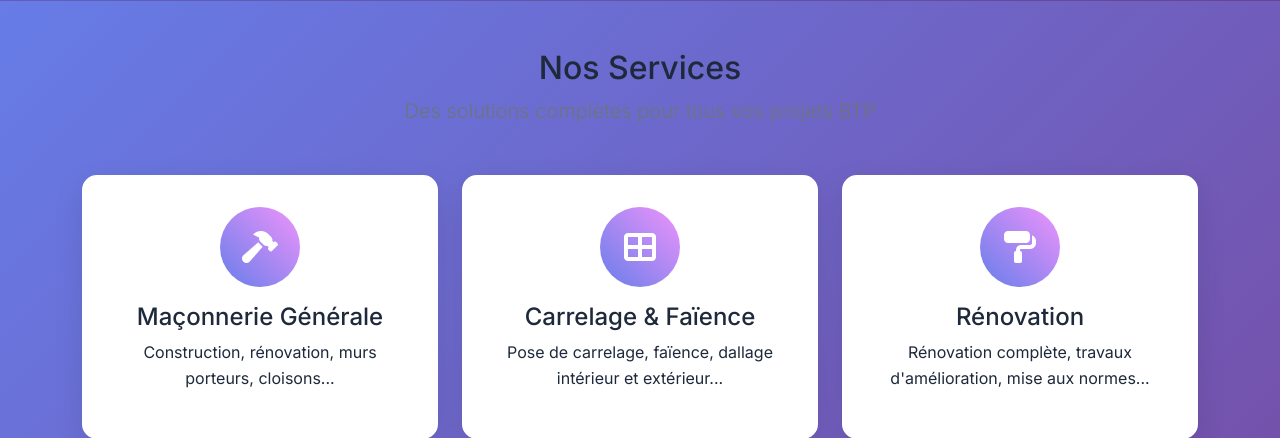
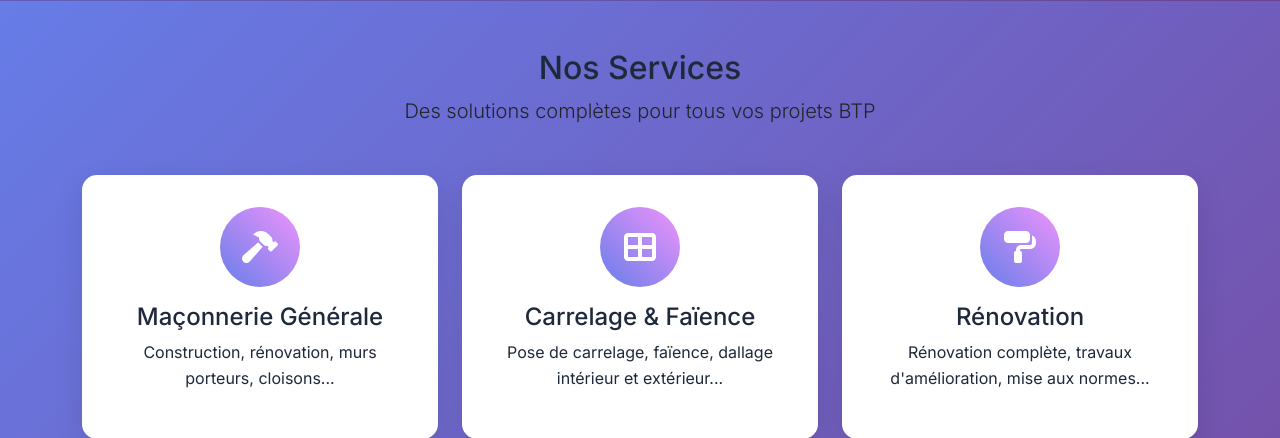
Before and after one commit to OtmaneZ/btp-automation-system, a Flask app: page / in a window 1280 px wide. Shown: the part 879-1317 px from the top of the page. Run offline with Flask 3, Linux system fonts and the light colour scheme.

Commit message:
fix: corrections UX finales
🔧 CORRECTIONS APPLIQUÉES :
1. ✅ Texte 'Des solutions complètes...' en noir (fw-semibold)
   - Plus visible et lisible sur fond clair
   - text-muted → text-dark fw-semibold

2. ✅ Suppression messages erreur galerie
   - Enlevé onerror qui affichait 'Photo à ajouter'
   - Galerie propre, photos s'affichent parfaitement
   - Plus de texte parasite sous les images

Site nickel maintenant ! 🎯

```diff
--- a/templates/website/home.html
+++ b/templates/website/home.html
@@ -123,7 +123,7 @@
         <div class="container">
             <div class="text-center mb-5">
                 <h2>Nos Services</h2>
-                <p class="lead text-muted">Des solutions complètes pour tous vos projets BTP</p>
+                <p class="lead text-dark fw-semibold">Des solutions complètes pour tous vos projets BTP</p>
             </div>
 
             <div class="row g-4">
```
Also changed, not shown: templates/website/galerie.html (+2 -5 lines).
